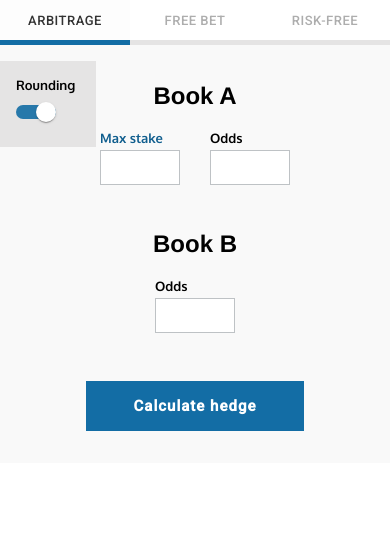
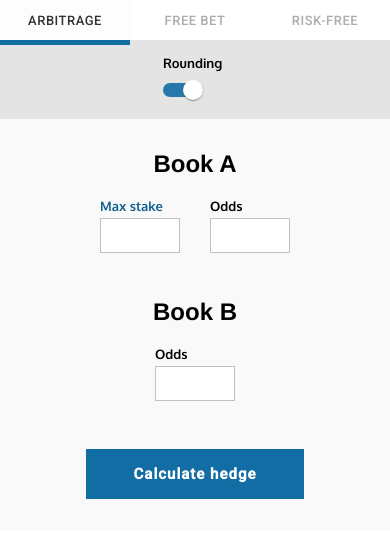
Before and after one commit to sumonst21/oa, a Vue app: page /#/arb in a window 390 px wide. Shown: the top 538 px of the page. Built offline with nearby package versions, Linux system fonts and the light colour scheme.

Commit message:
move settings on mobile

```diff
--- a/src/assets/scss/components/_form.scss
+++ b/src/assets/scss/components/_form.scss
@@ -266,6 +266,26 @@ input[type=text].label-input {
 	}
 }
 
+@include max(950px) {
+	.settings {
+		top: 0;
+		right: 0;
+		display: flex;
+		align-items: flex-start;
+		justify-content: center;
+		padding: 10px 0;
+
+		> div {
+			margin: 0;
+			padding: 0 16px;
+		}
+	}
+
+	form {
+		padding-top: 100px;
+	}
+}
+
 // -----------------------------------------------------------------------------
 //! Skins
 // -----------------------------------------------------------------------------
```
